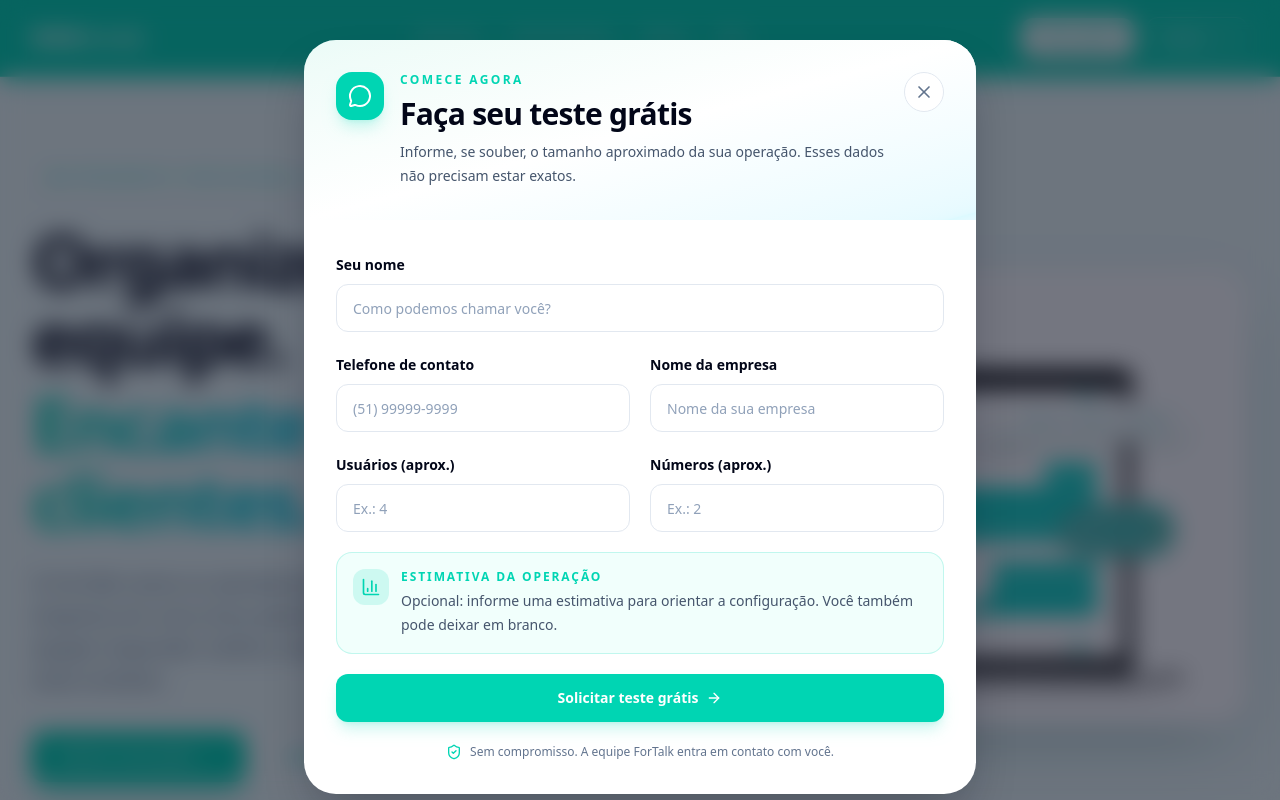
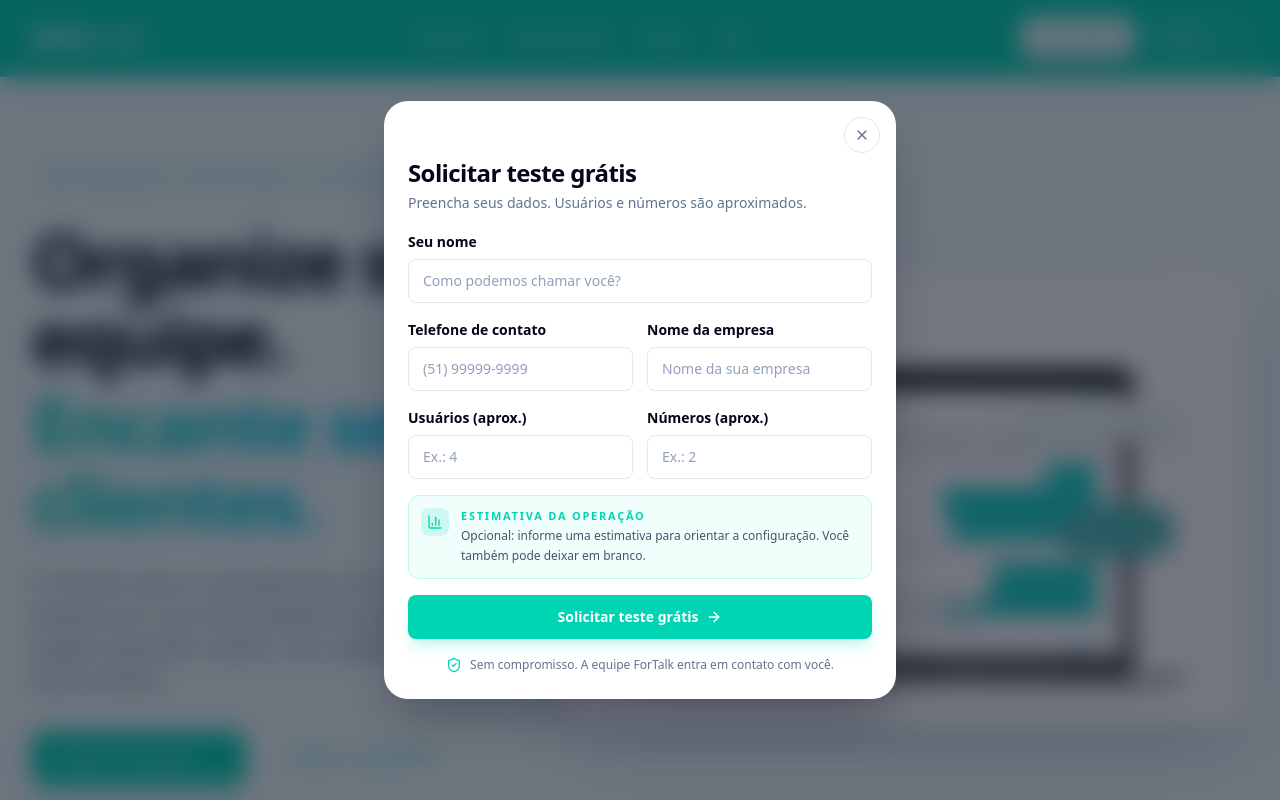
Before and after one commit to guinied/fortalksite, a Next.js app: page /teste-gratis in a window 1280 px wide. Both pictures are taken after a click on the button "Teste grátis". Shown: the top 800 px of the page. Built offline with nearby package versions, Linux system fonts and the light colour scheme.

Commit message:
fix: compacta modal de teste gratis

```diff
--- a/src/components/TrialRequestPage.tsx
+++ b/src/components/TrialRequestPage.tsx
@@ -8,7 +8,6 @@ import {
   Clock3,
   History,
   LayoutDashboard,
-  MessageCircle,
   ShieldCheck,
   Sparkles,
   Users,
@@ -110,7 +109,7 @@ const faqs = [
 ];
 
 const fieldClassName =
-  "mt-2 h-12 w-full rounded-xl border border-slate-200 bg-white px-4 text-sm text-slate-900 outline-none transition placeholder:text-slate-400 focus:border-primary focus:ring-4 focus:ring-primary/10";
+  "mt-1.5 h-11 w-full rounded-lg border border-slate-200 bg-white px-3.5 text-sm text-slate-900 outline-none transition placeholder:text-slate-400 focus:border-primary focus:ring-4 focus:ring-primary/10";
 
 function formatPhone(value: string) {
   const digits = value.replace(/\D/g, "").slice(0, 11);
@@ -849,78 +848,59 @@ export function TrialRequestPage() {
         <div className="fixed inset-0 z-[100] overflow-y-auto bg-slate-950/55 px-4 py-6 backdrop-blur-md sm:py-10">
           <div className="flex min-h-full items-center justify-center">
             <div
-              className="w-full max-w-2xl overflow-hidden rounded-[2rem] bg-white text-slate-950 shadow-2xl shadow-slate-950/30"
+              className="relative w-full max-w-lg overflow-hidden rounded-3xl bg-white text-slate-950 shadow-2xl shadow-slate-950/30"
               role="dialog"
               aria-modal="true"
               aria-labelledby={!submitted ? "trial-dialog-title" : undefined}
               aria-label={submitted ? "Solicitação recebida" : undefined}
             >
-              <div
-                className={
-                  submitted
-                    ? "bg-white p-4 sm:p-5"
-                    : "bg-gradient-to-br from-primary/10 via-white to-accent/10 p-6 sm:p-8"
-                }
+              <button
+                type="button"
+                aria-label="Fechar"
+                onClick={() => setIsFormOpen(false)}
+                className="absolute right-4 top-4 z-10 flex h-9 w-9 items-center justify-center rounded-full border border-slate-200 bg-white text-slate-500 transition hover:border-primary hover:text-primary focus:outline-none focus:ring-4 focus:ring-primary/15"
               >
-                <div
-                  className={`flex items-start gap-5 ${submitted ? "justify-end" : "justify-between"}`}
-                >
-                  {!submitted && (
-                    <div className="flex items-start gap-4">
-                      <div className="flex h-12 w-12 flex-shrink-0 items-center justify-center rounded-2xl bg-primary text-white shadow-lg shadow-primary/20">
-                        <MessageCircle className="h-6 w-6" />
-                      </div>
-                      <div>
-                        <p className="text-xs font-bold uppercase tracking-[0.2em] text-primary">
-                          Comece agora
-                        </p>
-                        <h2
-                          id="trial-dialog-title"
-                          className="mt-2 text-2xl font-bold tracking-tight sm:text-3xl"
-                        >
-                          Faça seu teste grátis
-                        </h2>
-                        <p className="mt-2 max-w-xl text-sm leading-6 text-slate-600">
-                          Informe, se souber, o tamanho aproximado da sua
-                          operação. Esses dados não precisam estar exatos.
-                        </p>
-                      </div>
-                    </div>
-                  )}
-                  <button
-                    type="button"
-                    aria-label="Fechar"
-                    onClick={() => setIsFormOpen(false)}
-                    className="flex h-10 w-10 flex-shrink-0 items-center justify-center rounded-full border border-slate-200 bg-white text-slate-500 transition hover:border-primary hover:text-primary focus:outline-none focus:ring-4 focus:ring-primary/15"
-                  >
-                    <X className="h-5 w-5" />
-                  </button>
-                </div>
-              </div>
+                <X className="h-4 w-4" />
+              </button>
 
               {submitted ? (
                 <div
-                  className="flex min-h-[360px] flex-col items-center justify-center px-6 py-12 text-center sm:px-12"
+                  className="flex min-h-[300px] flex-col items-center justify-center px-6 py-12 text-center sm:px-10"
                   aria-live="polite"
                 >
-                  <div className="flex h-16 w-16 items-center justify-center rounded-full bg-primary/10 text-primary ring-8 ring-primary/5">
-                    <Check className="h-8 w-8" strokeWidth={2.5} />
+                  <div className="flex h-14 w-14 items-center justify-center rounded-full bg-primary/10 text-primary ring-8 ring-primary/5">
+                    <Check className="h-7 w-7" strokeWidth={2.5} />
                   </div>
-                  <p className="mt-7 max-w-md text-center text-base leading-6 text-slate-600">
+                  <p className="mt-6 max-w-md text-center text-sm leading-6 text-slate-600">
                     Nossa equipe ForTalk entrará em contato e enviará seus
                     acessos em alguns minutos.
                   </p>
                   <button
                     type="button"
                     onClick={() => setIsFormOpen(false)}
-                    className="mt-8 inline-flex h-11 items-center justify-center rounded-xl bg-primary px-8 text-sm font-bold text-white shadow-lg shadow-primary/20 transition hover:-translate-y-0.5 hover:bg-primary/90 focus:outline-none focus:ring-4 focus:ring-primary/20"
+                    className="mt-6 inline-flex h-10 items-center justify-center rounded-lg bg-primary px-7 text-sm font-bold text-white shadow-lg shadow-primary/20 transition hover:-translate-y-0.5 hover:bg-primary/90 focus:outline-none focus:ring-4 focus:ring-primary/20"
                   >
                     Fechar
                   </button>
                 </div>
               ) : (
-                <form className="space-y-5 p-6 sm:p-8" onSubmit={handleSubmit}>
-                  <div className="grid gap-5 sm:grid-cols-2">
+                <form
+                  className="space-y-4 p-5 pt-14 sm:p-6 sm:pt-14"
+                  onSubmit={handleSubmit}
+                >
+                  <div className="pr-10">
+                    <h2
+                      id="trial-dialog-title"
+                      className="text-xl font-bold tracking-tight sm:text-2xl"
+                    >
+                      Solicitar teste grátis
+                    </h2>
+                    <p className="mt-1 text-sm leading-5 text-slate-500">
+                      Preencha seus dados. Usuários e números são aproximados.
+                    </p>
+                  </div>
+
+                  <div className="grid gap-3.5 sm:grid-cols-2">
                     <div className="sm:col-span-2">
                       <label
                         htmlFor="trial-name"
@@ -1036,27 +1016,27 @@ export function TrialRequestPage() {
                     </div>
                   </div>
 
-                  <div className="rounded-2xl border border-primary/20 bg-[#f1fffc] p-4">
+                  <div className="rounded-xl border border-primary/20 bg-[#f1fffc] p-3">
                     <div className="flex items-start gap-3">
-                      <div className="rounded-xl bg-primary/15 p-2 text-primary">
-                        <BarChart3 className="h-5 w-5" />
+                      <div className="rounded-lg bg-primary/15 p-1.5 text-primary">
+                        <BarChart3 className="h-4 w-4" />
                       </div>
                       <div className="min-w-0">
-                        <p className="text-xs font-semibold uppercase tracking-[0.16em] text-primary">
+                        <p className="text-[11px] font-semibold uppercase tracking-[0.16em] text-primary">
                           Estimativa da operação
                         </p>
                         {estimate ? (
                           <>
-                            <p className="mt-1 text-lg font-bold text-slate-950">
+                            <p className="mt-0.5 text-base font-bold text-slate-950">
                               Estimativa recebida
                             </p>
-                            <p className="text-sm text-slate-600">
+                            <p className="text-xs leading-5 text-slate-600">
                               A equipe usa esses dados para indicar a
                               configuração mais adequada para sua operação.
                             </p>
                           </>
                         ) : (
-                          <p className="mt-1 text-sm leading-6 text-slate-600">
+                          <p className="mt-0.5 text-xs leading-5 text-slate-600">
                             Opcional: informe uma estimativa para orientar a
                             configuração. Você também pode deixar em branco.
                           </p>
@@ -1087,7 +1067,7 @@ export function TrialRequestPage() {
                   <button
                     type="submit"
                     disabled={isSending || submitted}
-                    className="inline-flex h-12 w-full items-center justify-center gap-2 rounded-xl bg-primary px-5 text-sm font-bold text-white shadow-lg shadow-primary/20 transition hover:-translate-y-0.5 hover:bg-primary/90 focus:outline-none focus:ring-4 focus:ring-primary/20"
+                    className="inline-flex h-11 w-full items-center justify-center gap-2 rounded-lg bg-primary px-5 text-sm font-bold text-white shadow-lg shadow-primary/20 transition hover:-translate-y-0.5 hover:bg-primary/90 focus:outline-none focus:ring-4 focus:ring-primary/20"
                   >
                     {isSending
                       ? "Enviando solicitação..."
```
